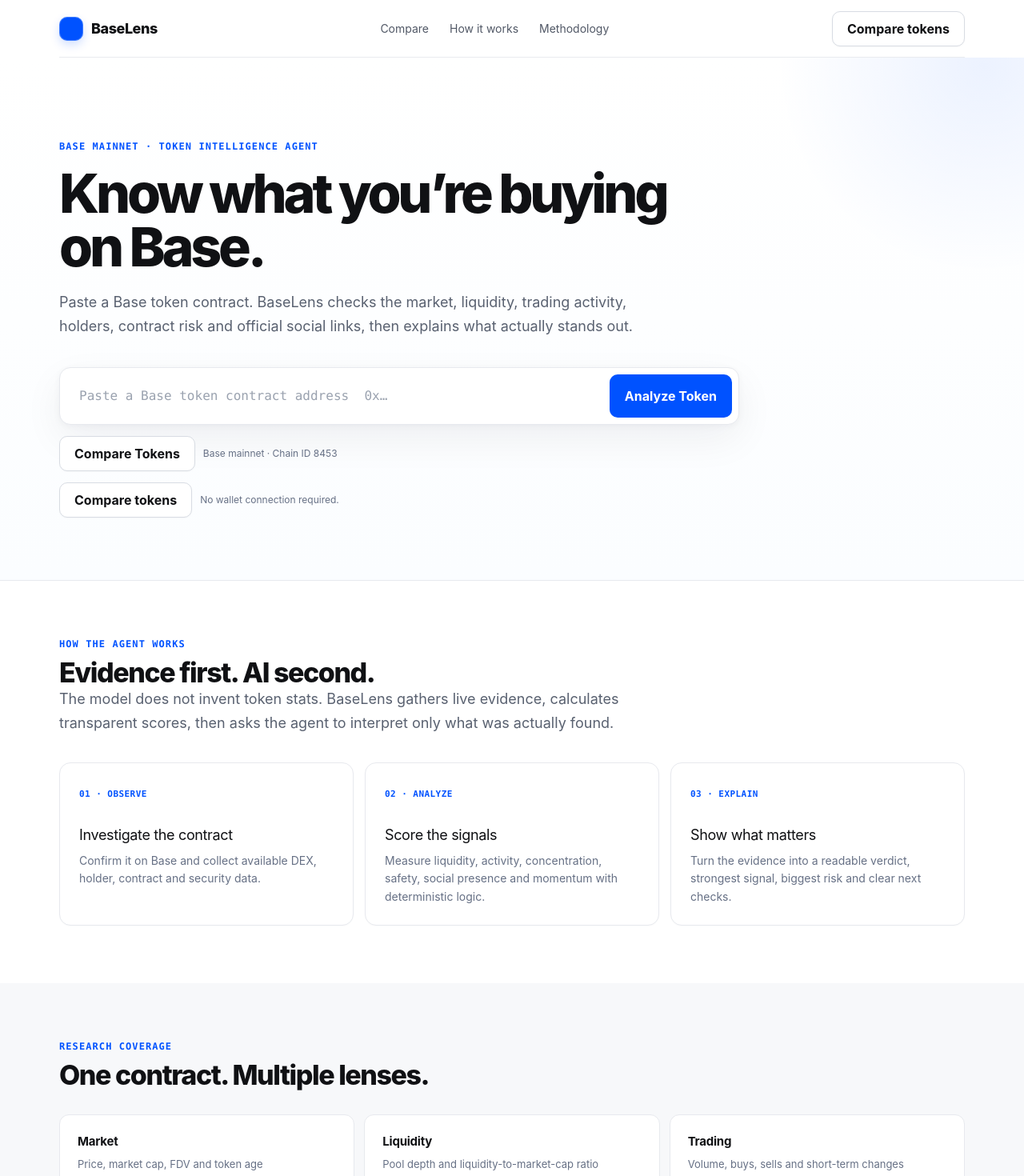
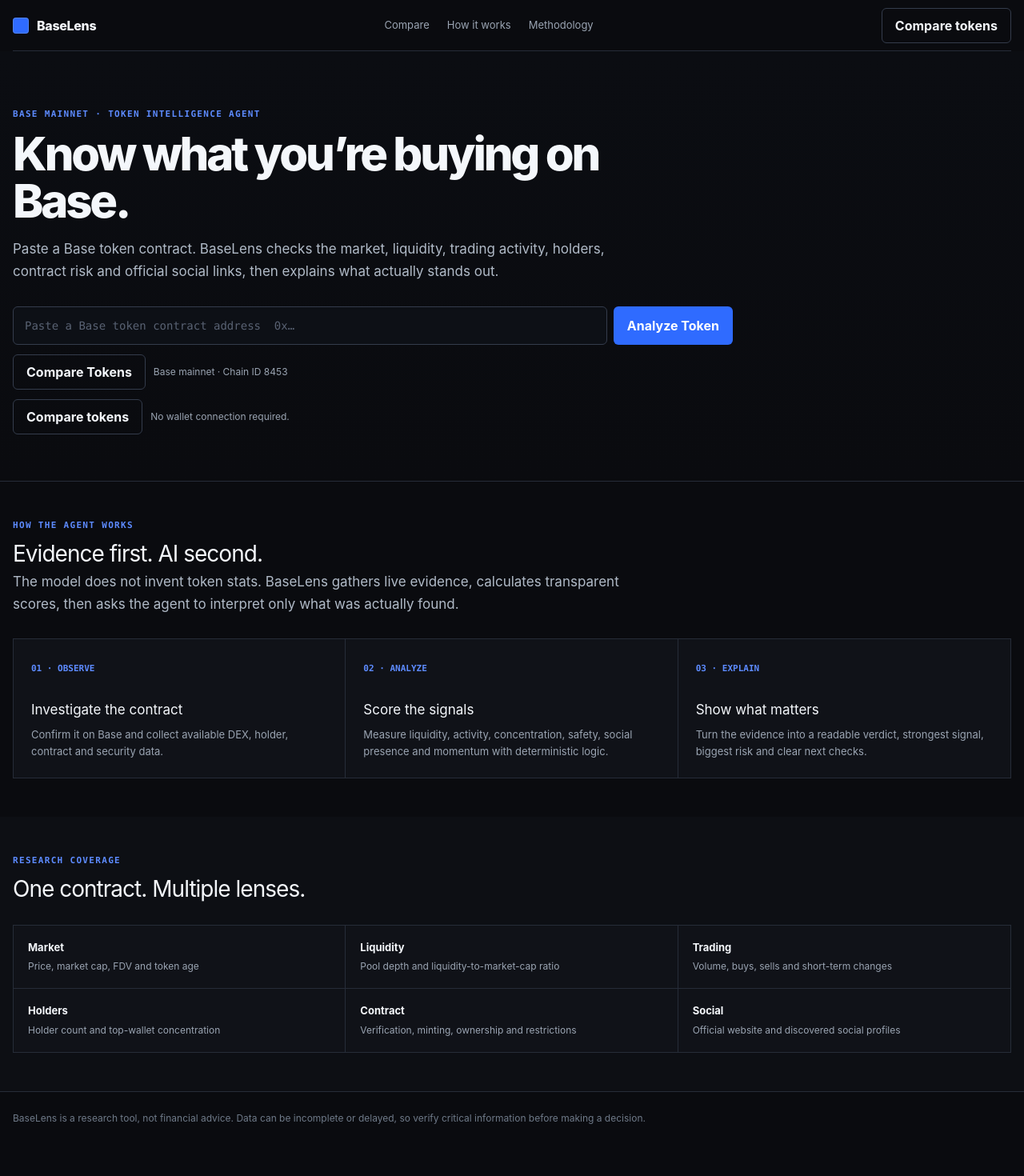
Before and after one commit to fawazfff/Baselens, a Next.js app: page / in a window 1280 px wide. Shown: the top 1470 px of the page at 80% size. After the commit the page ends 1431 px from the top, so only its background shows below. Built offline with nearby package versions, Linux system fonts and the light colour scheme.

Commit message:
Redesign BaseLens as dense crypto research terminal

```diff
--- a/src/app/globals.css
+++ b/src/app/globals.css
@@ -1,156 +1,170 @@
 @import "tailwindcss";
 
 :root{
-  --base:#0052ff;
-  --base-soft:#eef4ff;
-  --base-line:#dbe7ff;
-  --ink:#101114;
-  --muted:#667085;
-  --muted-2:#8a93a1;
-  --line:#e7e9ee;
-  --panel:#f7f8fa;
-  --panel-strong:#f1f3f6;
-  --success:#177245;
-  --danger:#a13b32;
-  --shadow:0 18px 50px rgba(15,23,42,.06),0 2px 8px rgba(15,23,42,.04);
-  --ease-out:cubic-bezier(.23,1,.32,1);
+  --bg:#0a0b0f;
+  --surface:#101218;
+  --surface-2:#151822;
+  --surface-3:#1b1f2a;
+  --line:#262c38;
+  --line-strong:#343c4c;
+  --text:#f4f7fb;
+  --muted:#9aa4b2;
+  --muted-2:#6f7a89;
+  --base:#2f6bff;
+  --base-strong:#5d8bff;
+  --green:#2dcf8a;
+  --red:#ff6b6b;
+  --amber:#f5b94c;
+  --radius:8px;
 }
 
 *{box-sizing:border-box}
-html{background:#fff;scroll-behavior:smooth}
-body{margin:0;color:var(--ink);background:#fff;font-family:Inter,ui-sans-serif,-apple-system,BlinkMacSystemFont,"Segoe UI",sans-serif;-webkit-font-smoothing:antialiased;text-rendering:optimizeLegibility}
+html{background:var(--bg)}
+body{margin:0;background:var(--bg);color:var(--text);font-family:Inter,ui-sans-serif,-apple-system,BlinkMacSystemFont,"Segoe UI",sans-serif;-webkit-font-smoothing:antialiased}
 a{color:inherit}
 button,input{font:inherit}
 button{touch-action:manipulation}
 
-.shell{max-width:1180px;margin:auto;padding:0 24px}
-.nav{height:72px;border-bottom:1px solid rgba(231,233,238,.9);display:flex;align-items:center;justify-content:space-between;gap:24px}
-.brand{display:flex;align-items:center;gap:10px;font-weight:780;font-size:18px;letter-spacing:-.025em}
-.base-dot{width:30px;height:30px;border-radius:10px;background:var(--base);box-shadow:inset 0 0 0 1px rgba(255,255,255,.25),0 5px 12px rgba(0,82,255,.18)}
-.navlinks{display:flex;gap:26px;font-size:14px;color:#515866}
-.navlinks a{transition:color 150ms ease}
-.navlinks a:hover{color:var(--ink)}
+.shell{width:min(100% - 32px,1280px);margin:0 auto}
+.nav{height:64px;display:flex;align-items:center;justify-content:space-between;gap:20px;border-bottom:1px solid var(--line)}
+.brand{display:flex;align-items:center;gap:10px;font-size:16px;font-weight:800;letter-spacing:-.02em}
+.base-dot{width:20px;height:20px;border-radius:4px;background:var(--base);box-shadow:inset 0 0 0 1px rgba(255,255,255,.16)}
+.navlinks{display:flex;gap:22px;font-size:13px;color:var(--muted)}
+.navlinks a:hover{color:var(--text)}
 .link,.nav a{text-decoration:none}
 
-.btn{border:1px solid transparent;background:var(--ink);color:#fff;min-height:44px;padding:0 18px;border-radius:10px;font-weight:700;cursor:pointer;display:inline-flex;align-items:center;justify-content:center;transition:transform 150ms var(--ease-out),background-color 150ms ease,border-color 150ms ease,box-shadow 150ms ease}
-.btn:hover{box-shadow:0 7px 18px rgba(16,17,20,.12)}
-.btn:active{transform:scale(.97)}
-.btn.blue{background:var(--base)}
-.btn.blue:hover{background:#064ae5;box-shadow:0 8px 20px rgba(0,82,255,.2)}
-.btn.ghost{background:#fff;color:var(--ink);border-color:#d8dce3;box-shadow:0 1px 2px rgba(16,24,40,.03)}
-.btn.ghost:hover{background:#fafafa;border-color:#cfd4dc}
+.btn{min-height:44px;padding:0 16px;border-radius:6px;border:1px solid transparent;background:var(--text);color:#0a0b0f;font-weight:750;cursor:pointer;display:inline-flex;align-items:center;justify-content:center;transition:background-color 120ms ease,border-color 120ms ease,opacity 120ms ease,transform 120ms ease}
+.btn:hover{background:#dfe5ee}
+.btn:active{transform:scale(.98)}
+.btn.blue{background:var(--base);color:white}
+.btn.blue:hover{background:var(--base-strong)}
+.btn.ghost{background:transparent;color:var(--text);border-color:var(--line-strong)}
+.btn.ghost:hover{background:var(--surface-2)}
+.btn:focus-visible,.input:focus-visible,.nav a:focus-visible{outline:2px solid var(--base-strong);outline-offset:2px}
 
-.input{width:100%;height:54px;border:1px solid #d3d7df;border-radius:10px;padding:0 16px;background:#fff;color:var(--ink);font-family:ui-monospace,SFMono-Regular,Menlo,monospace;outline:none;transition:border-color 150ms ease,box-shadow 150ms ease,background-color 150ms ease}
-.input:hover{border-color:#bfc5cf}
-.input:focus{border-color:var(--base);box-shadow:0 0 0 4px rgba(0,82,255,.09)}
-.input::placeholder{color:#9aa2af}
+.input{width:100%;height:48px;border-radius:6px;border:1px solid var(--line-strong);background:#0d1016;color:var(--text);padding:0 14px;outline:none;font-family:ui-monospace,SFMono-Regular,Menlo,monospace;font-size:14px}
+.input::placeholder{color:#596273}
+.input:focus{border-color:var(--base);box-shadow:0 0 0 3px rgba(47,107,255,.14)}
 
-.hero{position:relative;overflow:hidden;padding:104px 0 78px;border-bottom:1px solid var(--line);background:linear-gradient(180deg,#fff 0%,#fbfdff 100%)}
-.hero:after{content:"";position:absolute;width:540px;height:540px;border-radius:50%;right:-220px;top:-260px;background:radial-gradient(circle,rgba(0,82,255,.075),rgba(0,82,255,0) 68%);pointer-events:none}
-.eyebrow{font:700 12px ui-monospace,SFMono-Regular,Menlo,monospace;text-transform:uppercase;letter-spacing:.09em;color:var(--base)}
-.hero h1{font-size:68px;line-height:.98;letter-spacing:-.062em;margin:18px 0 22px;max-width:830px;font-weight:780}
-.hero p,.section-copy{font-size:18px;line-height:1.65;color:#596170;max-width:740px}
-.searchbar{display:grid;grid-template-columns:1fr auto;gap:10px;max-width:850px;margin-top:36px;padding:8px;border:1px solid var(--line);border-radius:14px;background:#fff;box-shadow:var(--shadow)}
-.searchbar .input{border:0;box-shadow:none;background:transparent}
-.hero-actions,.actions{display:flex;gap:10px;margin-top:14px;flex-wrap:wrap}
-.small{font-size:12px;align-self:center;color:var(--muted)}
+.hero{padding:72px 0 58px;border-bottom:1px solid var(--line);background:linear-gradient(180deg,#0b0d12 0%,#0a0b0f 100%)}
+.eyebrow{font:700 11px ui-monospace,SFMono-Regular,Menlo,monospace;letter-spacing:.12em;text-transform:uppercase;color:var(--base-strong)}
+.hero h1{max-width:760px;margin:14px 0 16px;font-size:58px;line-height:1.02;letter-spacing:-.055em;font-weight:780}
+.hero p,.section-copy{max-width:760px;color:#b0bac7;font-size:17px;line-height:1.65}
+.searchbar{display:grid;grid-template-columns:1fr auto;gap:8px;max-width:900px;margin-top:30px}
+.hero-actions,.actions{display:flex;align-items:center;gap:10px;flex-wrap:wrap;margin-top:12px}
+.small{font-size:12px;color:var(--muted)}
 
-.section{padding:72px 0}
-.section-title{font-size:34px;line-height:1.08;letter-spacing:-.042em;margin:11px 0 0;font-weight:760}
-.grid3{display:grid;grid-template-columns:repeat(3,1fr);gap:14px;margin-top:34px}
-.feature{padding:24px;min-height:178px;border:1px solid var(--line);border-radius:14px;background:#fff;box-shadow:0 1px 2px rgba(16,24,40,.02);transition:transform 180ms var(--ease-out),border-color 180ms ease,box-shadow 180ms ease}
-.feature:hover{transform:translateY(-2px);border-color:#d8dde6;box-shadow:0 10px 30px rgba(16,24,40,.055)}
-.num{font:700 11px ui-monospace,SFMono-Regular,Menlo,monospace;color:var(--base);letter-spacing:.04em}
-.feature h3{margin:28px 0 8px;font-size:18px;letter-spacing:-.02em}
+.section{padding:48px 0}
+.section-title{margin:8px 0 0;font-size:28px;letter-spacing:-.035em}
+.grid3{display:grid;grid-template-columns:repeat(3,1fr);gap:0;margin-top:28px;border:1px solid var(--line)}
+.feature{min-height:170px;padding:22px;background:var(--surface);border-right:1px solid var(--line)}
+.feature:last-child{border-right:0}
+.feature:hover{background:var(--surface-2)}
+.num{font:700 11px ui-monospace,SFMono-Regular,Menlo,monospace;color:var(--base-strong)}
+.feature h3{margin:30px 0 8px;font-size:17px}
 .feature p,.muted{color:var(--muted)}
-.feature p{font-size:14px;line-height:1.6;margin:0}
-.panel-bg{background:var(--panel)}
-.intelgrid{display:grid;grid-template-columns:repeat(3,1fr);gap:12px;margin-top:30px}
-.intel{background:#fff;padding:22px;border:1px solid var(--line);border-radius:12px}
+.feature p{margin:0;font-size:13px;line-height:1.6}
+.panel-bg{background:#0d0f14}
+.intelgrid{display:grid;grid-template-columns:repeat(3,1fr);gap:0;margin-top:24px;border:1px solid var(--line)}
+.intel{padding:18px;background:var(--surface);border-right:1px solid var(--line);border-bottom:1px solid var(--line)}
+.intel:nth-child(3n){border-right:0}
+.intel:nth-last-child(-n+3){border-bottom:0}
 .intel b,.intel span{display:block}
-.intel b{font-size:15px;letter-spacing:-.015em}
-.intel span{font-size:13px;line-height:1.55;color:var(--muted);margin-top:7px}
+.intel b{font-size:13px}
+.intel span{margin-top:5px;color:var(--muted);font-size:12px;line-height:1.5}
 
-.footer{border-top:1px solid var(--line);padding:30px 0;color:var(--muted);font-size:13px;background:#fff}
-.pagehead{padding:56px 0 30px}
-.pagehead h1{font-size:44px;letter-spacing:-.05em;margin:8px 0 10px}
-.mono{font-family:ui-monospace,SFMono-Regular,Menlo,monospace}
-.dashboard{display:grid;grid-template-columns:minmax(0,1fr) 320px;gap:18px;padding-bottom:72px}
-.panel{border:1px solid var(--line);border-radius:14px;background:#fff;overflow:hidden;box-shadow:0 1px 2px rgba(16,24,40,.025)}
-.top{margin-top:20px}
-.panel-head{padding:18px 20px;border-bottom:1px solid var(--line);display:flex;justify-content:space-between;align-items:center;gap:16px}
-.panel-body{padding:20px}
-.metric-grid{display:grid;grid-template-columns:repeat(4,1fr);gap:10px;margin-bottom:18px}
-.metric{padding:17px;border:1px solid var(--line);border-radius:11px;background:#fff}
-.metric small{display:block;color:var(--muted);margin-bottom:8px;font-size:11px;text-transform:uppercase;letter-spacing:.05em}
-.metric strong{font-size:19px;letter-spacing:-.025em}
-.scorehero{display:grid;grid-template-columns:150px 1fr;gap:24px;align-items:start}
-.scorebig{font-size:56px;font-weight:780;letter-spacing:-.07em;line-height:1}
-.scorebig small{font-size:18px;color:var(--muted);font-weight:600}
-.small-score{font-size:38px}
-.badge{font-size:11px;text-transform:uppercase;padding:6px 9px;border:1px solid #d4d9e1;border-radius:999px;background:#fafbfc;font-weight:700;letter-spacing:.04em}
-.evidence{display:grid;grid-template-columns:1fr 1fr;gap:14px;margin-top:22px}
-.evidence-box{border:1px solid var(--line);border-radius:11px;padding:18px;background:#fbfcfd}
-.evidence-box h4{font-size:11px;text-transform:uppercase;letter-spacing:.06em;margin-top:0}
-.evidence-box li{margin:9px 0;font-size:14px;line-height:1.45}
-.score-row{display:grid;grid-template-columns:1fr 35px;gap:10px;margin:13px 0;font-size:13px}
-.bar{height:5px;background:#edf0f4;grid-column:1/-1;margin-top:-6px;border-radius:999px;overflow:hidden}
-.bar i{display:block;height:100%;background:var(--base);border-radius:999px}
-.source{padding:11px 0;border-bottom:1px solid var(--line)}
+.footer{border-top:1px solid var(--line);padding:24px 0;color:var(--muted-2);font-size:12px}
+.pagehead{padding:34px 0 22px}
+.pagehead h1{margin:6px 0 8px;font-size:34px;letter-spacing:-.045em}
+.mono{font-family:ui-monospace,SFMono-Regular,Menlo,monospace;overflow-wrap:anywhere}
+.dashboard{display:grid;grid-template-columns:minmax(0,1fr) 300px;gap:14px;padding-bottom:56px}
+.panel{background:var(--surface);border:1px solid var(--line);border-radius:var(--radius);overflow:hidden}
+.top{margin-top:14px}
+.panel-head{min-height:48px;padding:0 16px;border-bottom:1px solid var(--line);display:flex;align-items:center;justify-content:space-between;gap:12px;font-size:13px}
+.panel-body{padding:16px}
+.metric-grid{display:grid;grid-template-columns:repeat(4,1fr);border:1px solid var(--line);border-radius:var(--radius);overflow:hidden;margin-bottom:14px}
+.metric{min-width:0;padding:14px;background:var(--surface);border-right:1px solid var(--line);border-bottom:1px solid var(--line)}
+.metric:nth-child(4n){border-right:0}
+.metric:nth-last-child(-n+4){border-bottom:0}
+.metric small{display:block;margin-bottom:6px;color:var(--muted-2);font-size:10px;text-transform:uppercase;letter-spacing:.08em}
+.metric strong{font-family:ui-monospace,SFMono-Regular,Menlo,monospace;font-size:17px;font-variant-numeric:tabular-nums}
+.scorehero{display:grid;grid-template-columns:128px 1fr;gap:18px}
+.scorebig{font-family:ui-monospace,SFMono-Regular,Menlo,monospace;font-size:48px;font-weight:800;letter-spacing:-.07em;line-height:1;font-variant-numeric:tabular-nums}
+.scorebig small{font-size:14px;color:var(--muted);font-weight:600}
+.small-score{font-size:34px}
+.badge{display:inline-flex;align-items:center;min-height:26px;padding:0 9px;border:1px solid var(--line-strong);border-radius:999px;background:#0c0e13;color:#c5ced9;font-size:10px;font-weight:800;letter-spacing:.08em;text-transform:uppercase}
+.evidence{display:grid;grid-template-columns:1fr 1fr;gap:10px;margin-top:16px}
+.evidence-box{padding:14px;background:#0d1016;border:1px solid var(--line);border-radius:6px}
+.evidence-box h4{margin:0 0 8px;color:var(--muted-2);font-size:10px;text-transform:uppercase;letter-spacing:.08em}
+.evidence-box p,.evidence-box li{font-size:13px;line-height:1.55}
+.evidence-box ul{padding-left:18px;margin:0}
+.evidence-box li{margin:7px 0}
+.score-row{display:grid;grid-template-columns:1fr 34px;gap:8px;margin:10px 0;color:#cbd3dd;font-size:12px}
+.bar{grid-column:1/-1;height:4px;margin-top:-4px;background:#252b36;overflow:hidden}
+.bar i{display:block;height:100%;background:var(--base)}
+.source{padding:10px 0;border-bottom:1px solid var(--line)}
 .source:last-child{border-bottom:0}
-.source b,.source span{display:block;font-size:12px}
-.source span{color:var(--muted);margin-top:4px}
-.no-margin{margin:0}
+.source b,.source span{display:block;font-size:11px}
+.source span{margin-top:4px;color:var(--muted-2)}
+.no-margin{margin:0;border:0}
 
-.loading{text-align:center;padding:76px 0}
-.pulse{width:9px;height:9px;background:var(--base);border-radius:50%;display:inline-block;animation:p .85s ease-in-out infinite}
-@keyframes p{50%{opacity:.2;transform:scale(.78)}}
-.steps{display:flex;gap:8px;justify-content:center;flex-wrap:wrap;margin-top:20px}
-.step{font:11px ui-monospace,SFMono-Regular,Menlo,monospace;padding:8px 10px;background:#f4f6f8;border:1px solid #eceef2;border-radius:8px;color:#747d8b}
-.step.on{color:var(--base);background:var(--base-soft);border-color:var(--base-line)}
-.error{border:1px solid #efc6c1;background:#fff8f7;color:#8b2f27;padding:16px;border-radius:10px;margin:20px 0}
-.compare-inputs{display:grid;gap:10px;max-width:850px;margin:24px 0}
-.results{padding:42px 0 72px}
-.winner{border-left:4px solid var(--base);background:linear-gradient(90deg,#f8fbff,#fff 26%)}
-.tablewrap{overflow:auto;border-radius:12px}
-.table{width:100%;border-collapse:collapse;font-size:13px}
-.table th,.table td{text-align:left;padding:14px 12px;border-bottom:1px solid var(--line);white-space:nowrap}
-.table th{font-size:11px;text-transform:uppercase;color:var(--muted);letter-spacing:.04em;background:#fafbfc}
-.rank{padding:12px 0;border-bottom:1px solid var(--line)}
-.rank p{color:var(--muted);line-height:1.5}
-.doc{max-width:850px;padding-top:56px;padding-bottom:84px}
-.doc h1{font-size:48px;letter-spacing:-.05em}
-.doc h2{margin-top:40px;letter-spacing:-.025em}
-.doc p{color:#535b69;line-height:1.75}
-.formula{font-family:ui-monospace,SFMono-Regular,Menlo,monospace;background:#f6f7f9;border:1px solid var(--line);border-radius:10px;padding:16px;margin:16px 0;overflow:auto}
+.loading{text-align:center;padding:84px 0}
+.pulse{width:8px;height:8px;border-radius:50%;background:var(--base);display:inline-block;animation:p .8s ease-in-out infinite}
+@keyframes p{50%{opacity:.25}}
+.steps{display:flex;justify-content:center;gap:6px;flex-wrap:wrap;margin-top:18px}
+.step{padding:6px 8px;border:1px solid var(--line);background:var(--surface);color:var(--muted-2);font:10px ui-monospace,SFMono-Regular,Menlo,monospace}
+.step.on{border-color:#385fbf;color:#a9c0ff;background:#111a2f}
+.error{margin:20px 0;padding:14px;border:1px solid #673233;background:#1f1114;color:#ffb3b3;border-radius:6px}
+.compare-inputs{display:grid;gap:8px;max-width:900px;margin:20px 0}
+.results{padding:32px 0 56px}
+.winner{border-color:#3b63c7}
+.tablewrap{overflow:auto}
+.table{width:100%;border-collapse:collapse;font-size:12px;font-variant-numeric:tabular-nums}
+.table th,.table td{padding:12px;border-bottom:1px solid var(--line);text-align:left;white-space:nowrap}
+.table th{position:sticky;top:0;background:#11141b;color:var(--muted-2);font-size:10px;text-transform:uppercase;letter-spacing:.07em}
+.rank{padding:10px 0;border-bottom:1px solid var(--line)}
+.rank p{color:var(--muted);font-size:12px;line-height:1.5}
+.doc{max-width:820px;padding-top:44px;padding-bottom:72px}
+.doc h1{font-size:40px;letter-spacing:-.045em}
+.doc h2{margin-top:34px}
+.doc p{color:#b4bdc9;line-height:1.75}
+.formula{padding:14px;border:1px solid var(--line);background:var(--surface);font-family:ui-monospace,SFMono-Regular,Menlo,monospace;overflow:auto}
 
-@media(max-width:800px){
-  .shell{padding-left:16px;padding-right:16px}
-  .nav{height:66px}
-  .navlinks{display:none}
-  .nav>.btn{display:none}
-  .hero{padding-top:66px;padding-bottom:58px}
-  .hero h1{font-size:48px;max-width:620px}
-  .hero p,.section-copy{font-size:16px}
-  .searchbar{grid-template-columns:1fr;padding:6px;gap:6px;border-radius:13px}
-  .searchbar .btn{width:100%}
-  .section{padding:54px 0}
-  .grid3,.intelgrid{grid-template-columns:1fr}
-  .feature{min-height:0}
+@media(max-width:900px){
   .dashboard{grid-template-columns:1fr}
   .metric-grid{grid-template-columns:repeat(2,1fr)}
-  .scorehero,.evidence{grid-template-columns:1fr}
-  .pagehead h1{font-size:36px}
-  .doc h1{font-size:40px}
+  .metric:nth-child(4n){border-right:1px solid var(--line)}
+  .metric:nth-child(2n){border-right:0}
+  .metric:nth-last-child(-n+4){border-bottom:1px solid var(--line)}
+  .metric:nth-last-child(-n+2){border-bottom:0}
+  .grid3,.intelgrid{grid-template-columns:1fr}
+  .feature{border-right:0;border-bottom:1px solid var(--line)}
+  .feature:last-child{border-bottom:0}
+  .intel{border-right:0!important;border-bottom:1px solid var(--line)!important}
+  .intel:last-child{border-bottom:0!important}
 }
 
-@media(max-width:480px){
-  .hero h1{font-size:41px}
-  .metric-grid{grid-template-columns:1fr 1fr}
-  .metric{padding:14px}
-  .section-title{font-size:30px}
+@media(max-width:700px){
+  .shell{width:min(100% - 24px,1280px)}
+  .navlinks,.nav>.btn{display:none}
+  .hero{padding:54px 0 44px}
+  .hero h1{font-size:42px}
+  .hero p,.section-copy{font-size:16px}
+  .searchbar{grid-template-columns:1fr}
+  .searchbar .btn{width:100%}
+  .section{padding:40px 0}
+  .scorehero,.evidence{grid-template-columns:1fr}
+  .pagehead h1{font-size:30px}
+  .doc h1{font-size:34px}
+}
+
+@media(max-width:420px){
+  .metric-grid{grid-template-columns:1fr}
+  .metric{border-right:0!important;border-bottom:1px solid var(--line)!important}
+  .metric:last-child{border-bottom:0!important}
+  .hero h1{font-size:37px}
 }
 
 @media(prefers-reduced-motion:reduce){
-  *{scroll-behavior:auto!important;animation-duration:.001ms!important;animation-iteration-count:1!important;transition-duration:.001ms!important}
+  *{animation-duration:.001ms!important;animation-iteration-count:1!important;transition-duration:.001ms!important;scroll-behavior:auto!important}
 }
```
